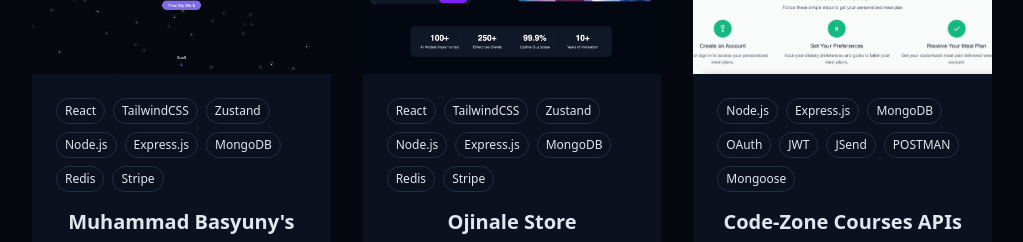
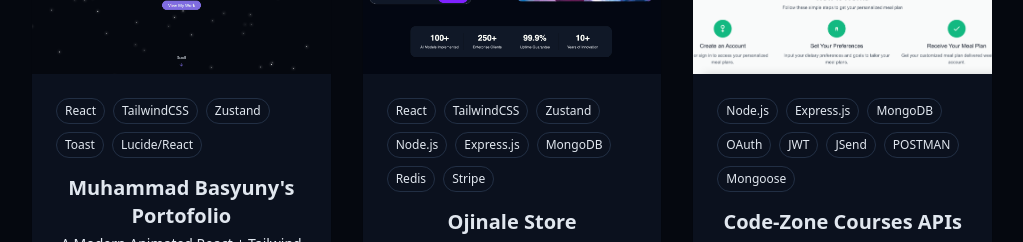
Before and after one commit to MuhammadBasyuny97/MuhammadBasyuny, a React (Vite) app: page / in a window 1280 px wide. Shown: the part 3200-3442 px from the top of the page, without its empty margins (128-1151 px from the left). Built offline with nearby package versions, Linux system fonts and the light colour scheme.

Commit message:
Update ProjectsSection.jsx

```diff
--- a/src/components/ProjectsSection.jsx
+++ b/src/components/ProjectsSection.jsx
@@ -11,11 +11,8 @@
       "React",
       "TailwindCSS",
       "Zustand",
-      "Node.js",
-      "Express.js",
-      "MongoDB",
-      "Redis",
-      "Stripe",
+      "Toast",
+      ,"Lucide/React"
     ],
     demoUrl: "https://muhammad-basyuny.vercel.app",
     githubUrl: "https://github.com/MuhammadBasyuny97/MuhammadBasyuny",
```
